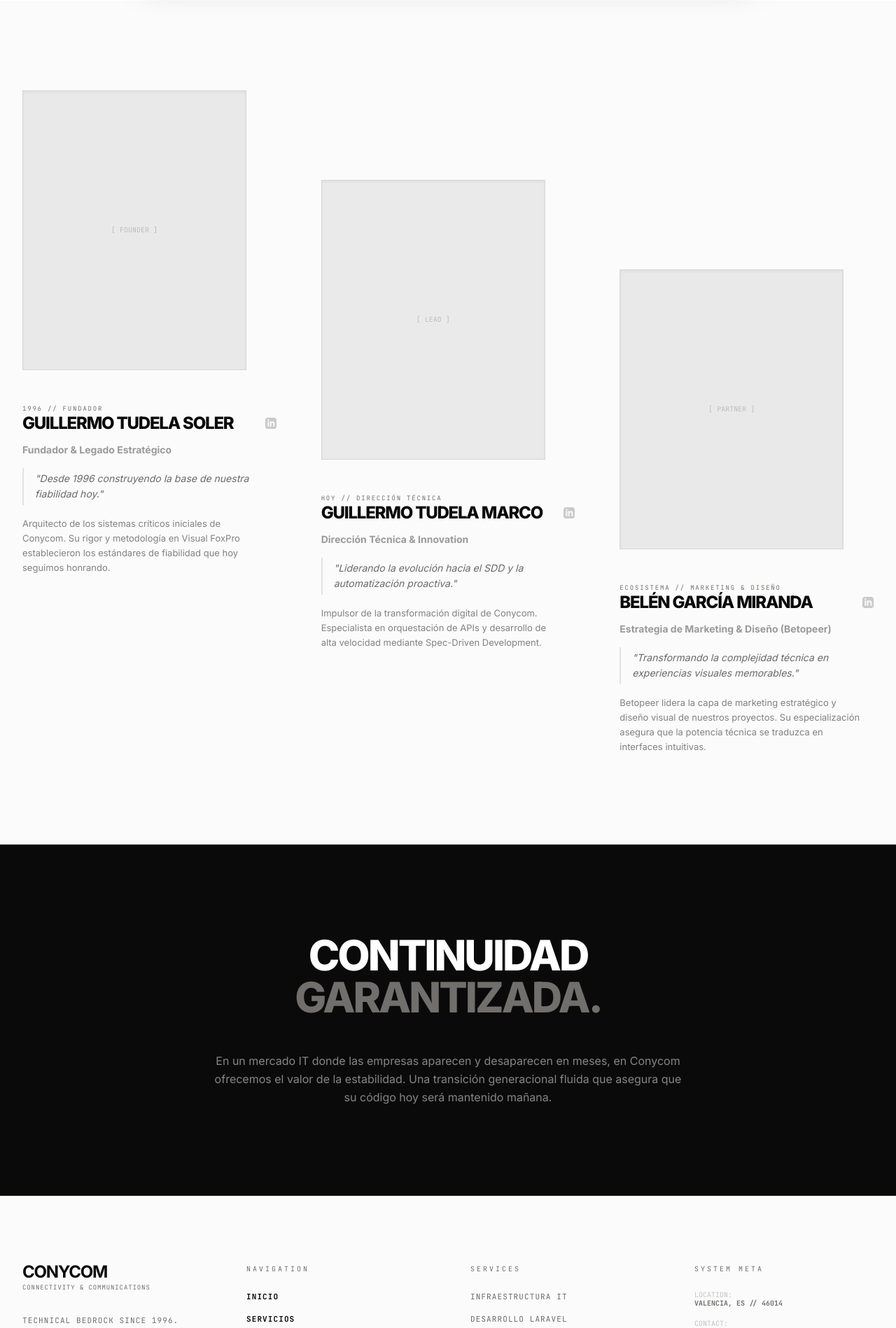
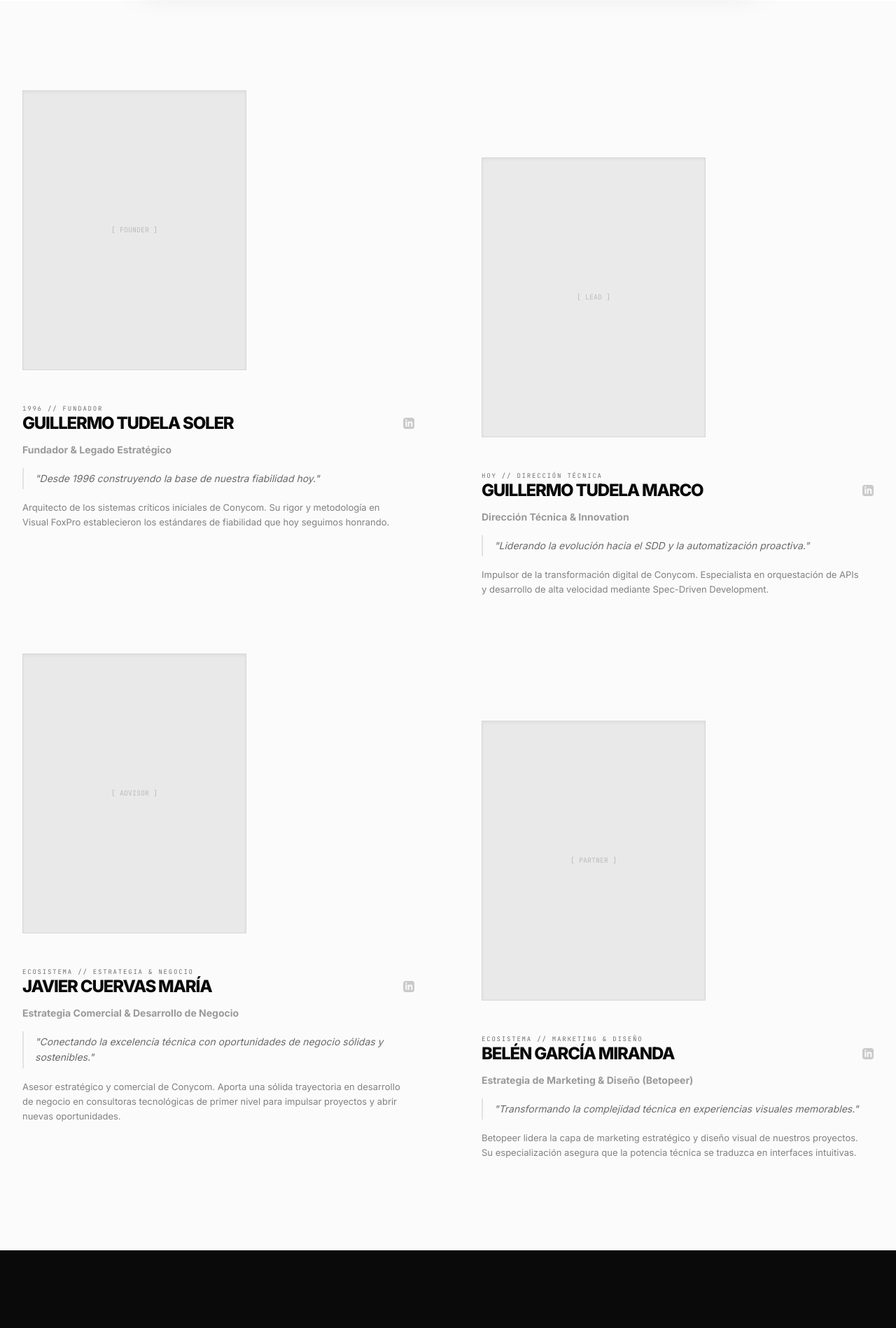
Before and after one commit to Olliug91/conycom, a Laravel app: page /quienes-somos in a window 1280 px wide. Shown: the part 817-2715 px from the top of the page at 70% size. Run offline with Laravel 12, Linux system fonts and the light colour scheme; style sheets or scripts are compiled from the project's sources.

Commit message:
ADD: Incorporación de Javier Cuervas María al equipo y retícula 2x2

```diff
--- a/config/corporate.php
+++ b/config/corporate.php
@@ -57,6 +57,13 @@ return [
             'image' => 'storage/img/guille.jpg',
             'linkedin' => 'https://linkedin.com/in/guillermo-tudela',
         ],
+        'advisor' => [
+            'name' => 'Javier Cuervas María',
+            'role' => 'Estrategia Comercial & Desarrollo de Negocio',
+            'vision' => 'Conectando la excelencia técnica con oportunidades de negocio sólidas y sostenibles.',
+            'image' => 'storage/img/javier.jpg',
+            'linkedin' => 'https://www.linkedin.com/in/javiercuervas/',
+        ],
         'collaborator' => [
             'name' => 'Belén García Miranda',
             'role' => 'Estrategia de Marketing & Diseño (Betopeer)',
--- a/resources/views/pages/quienes-somos.blade.php
+++ b/resources/views/pages/quienes-somos.blade.php
@@ -25,7 +25,7 @@
     <!-- The Team Grid -->
     <section class="py-32 bg-corporate-light">
         <div class="max-w-7xl mx-auto px-6 lg:px-8">
-            <div class="grid lg:grid-cols-3 gap-16 items-start">
+            <div class="grid md:grid-cols-2 gap-x-16 lg:gap-x-24 gap-y-20 items-start">
 
                 <!-- Founder: Guillermo Tudela Soler -->
                 <div class="space-y-10 group">
@@ -60,7 +60,7 @@
                 </div>
 
                 <!-- Lead: Guillermo Tudela Marco -->
-                <div class="space-y-10 group lg:mt-32">
+                <div class="space-y-10 group md:mt-24">
                     <div class="max-w-[320px] aspect-[4/5] bg-brand-dark/5 overflow-hidden border border-brand-dark/10 relative shadow-inner">
                         @if(file_exists(public_path(config('corporate.team.lead.image'))))
                             <img src="{{ asset(config('corporate.team.lead.image')) }}" alt="{{ config('corporate.team.lead.name') }}" class="w-full h-full object-cover grayscale group-hover:grayscale-0 transition-all duration-700">
@@ -93,8 +93,40 @@
                     </div>
                 </div>
 
-                <!-- Collaborator: Belen Garcia Casa -->
-                <div class="space-y-10 group lg:mt-64">
+                <!-- Advisor: Javier Cuervas María -->
+                <div class="space-y-10 group">
+                    <div class="max-w-[320px] aspect-[4/5] bg-brand-dark/5 overflow-hidden border border-brand-dark/10 relative shadow-inner">
+                        @if(file_exists(public_path(config('corporate.team.advisor.image'))))
+                            <img src="{{ asset(config('corporate.team.advisor.image')) }}" alt="{{ config('corporate.team.advisor.name') }}" class="w-full h-full object-cover grayscale group-hover:grayscale-0 transition-all duration-700">
+                        @else
+                            <div class="w-full h-full flex items-center justify-center text-[10px] font-mono text-brand-dark/20 uppercase">
+                                [ Advisor ]
+                            </div>
+                        @endif
+                        <div class="absolute inset-0 bg-brand-dark/5 opacity-40 group-hover:opacity-0 transition-opacity pointer-events-none"></div>
+                    </div>
+                    <div class="space-y-4">
+                        <span class="text-[9px] font-mono uppercase tracking-[0.2em] text-[#706f6c]">Ecosistema // Estrategia & Negocio</span>
+                        <div class="flex items-center justify-between gap-4">
+                            <h2 class="text-2xl font-black tracking-tighter uppercase text-brand-dark leading-none">{{ config('corporate.team.advisor.name') }}</h2>
+                            @if(config('corporate.team.advisor.linkedin'))
+                                <a href="{{ config('corporate.team.advisor.linkedin') }}" target="_blank" class="opacity-20 hover:opacity-100 transition-opacity">
+                                    <svg class="w-4 h-4 fill-brand-dark" viewBox="0 0 24 24"><path d="M19 0h-14c-2.761 0-5 2.239-5 5v14c0 2.761 2.239 5 5 5h14c2.762 0 5-2.239 5-5v-14c0-2.761-2.238-5-5-5zm-11 19h-3v-11h3v11zm-1.5-12.268c-.966 0-1.75-.79-1.75-1.764s.784-1.764 1.75-1.764 1.75.79 1.75 1.764-.783 1.764-1.75 1.764zm13.5 12.268h-3v-5.604c0-3.368-4-3.113-4 0v5.604h-3v-11h3v1.765c1.396-2.586 7-2.777 7 2.476v6.759z"/></svg>
+                                </a>
+                            @endif
+                        </div>
+                        <p class="text-sm font-bold text-brand-dark/40">{{ config('corporate.team.advisor.role') }}</p>
+                        <p class="text-sm text-brand-dark/60 font-sans leading-relaxed italic border-l-2 border-brand-dark/10 pl-4 py-1">
+                            "{{ config('corporate.team.advisor.vision') }}"
+                        </p>
+                        <p class="text-[13px] text-brand-dark/50 leading-relaxed font-sans pr-4">
+                            Asesor estratégico y comercial de Conycom. Aporta una sólida trayectoria en desarrollo de negocio en consultoras tecnológicas de primer nivel para impulsar proyectos y abrir nuevas oportunidades.
+                        </p>
+                    </div>
+                </div>
+
+                <!-- Collaborator: Belén García Miranda -->
+                <div class="space-y-10 group md:mt-24">
                     <div class="max-w-[320px] aspect-[4/5] bg-brand-dark/5 overflow-hidden border border-brand-dark/10 relative shadow-inner">
                         @if(file_exists(public_path(config('corporate.team.collaborator.image'))))
                             <img src="{{ asset(config('corporate.team.collaborator.image')) }}" alt="{{ config('corporate.team.collaborator.name') }}" class="w-full h-full object-cover grayscale group-hover:grayscale-0 transition-all duration-700">
@@ -126,7 +158,6 @@
                 </div>
 
             </div>
-            </div>
         </div>
     </section>
 
```
Also changed, not shown: docs/sdd/021-team-advisor-javier-cuervas.spec.md (added, +27 -0 lines), tests/Feature/TeamTest.php (added, +21 -0 lines).
